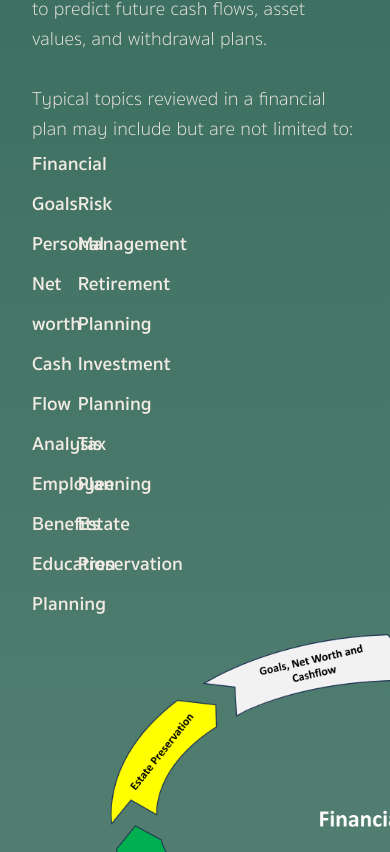
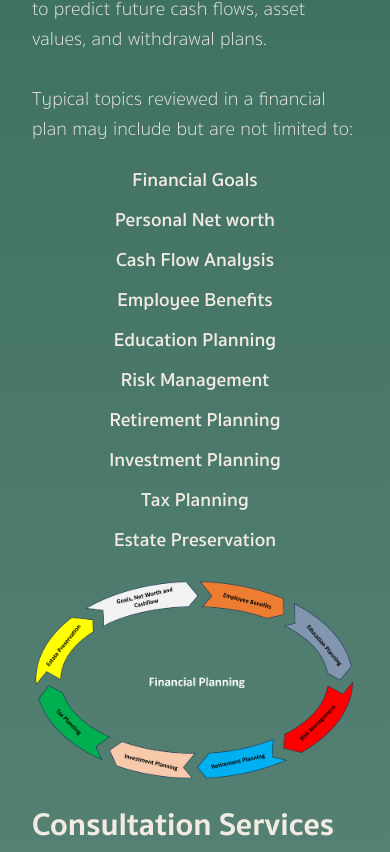
Before and after one commit to avelaga/velagaadvisors, a Next.js app: page /services in a window 390 px wide. Shown: the part 872-1724 px from the top of the page. Built offline with nearby package versions, Linux system fonts and the light colour scheme.

Commit message:
mobile services

```diff
--- a/pages/services.js
+++ b/pages/services.js
@@ -48,8 +48,6 @@ export default function Services() {
             <Image src="/services.png" width={1000} height={0} style={{ width: '1000px', height: 'auto' }} className={styles.bodyImage} />
           </div>
 
-
-
           <div className={styles.subheader}>
             Consultation Services
           </div>
--- a/styles/Services.module.css
+++ b/styles/Services.module.css
@@ -7,7 +7,7 @@
     text-align: left;
     align-items: center;
     justify-content: center;
-    flex-wrap:wrap;
+    flex-wrap: wrap;
     padding-left: 2rem;
     padding-right: 2rem;
     padding-top: 2rem;
@@ -32,7 +32,7 @@
 .graphicText {
     width: 14%;
     font-size: 1.2rem;
-    line-height: 2.5rem;;
+    line-height: 2.5rem;
     font-weight: 400;
 }
 
@@ -45,5 +45,23 @@
 
 .bodyImage {
     margin-left: 22%;
-   width: 600px !important;
+    width: 600px !important;
 }
+
+@media only screen and (max-width: 950px) {
+    .graphicText {
+        width: 100%;
+        text-align: center;
+    }
+
+    .bodyGraphic {
+        margin-top: 1rem;
+    }
+
+    .bodyImage {
+        margin-left: 0;
+        width: 100% !important;
+        margin-top: 1rem;
+        margin-bottom: 1rem;
+    }
+}
```
